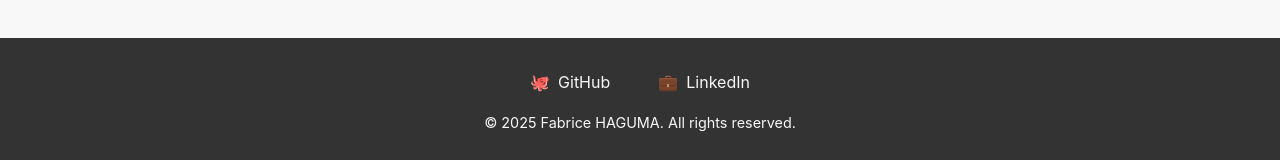
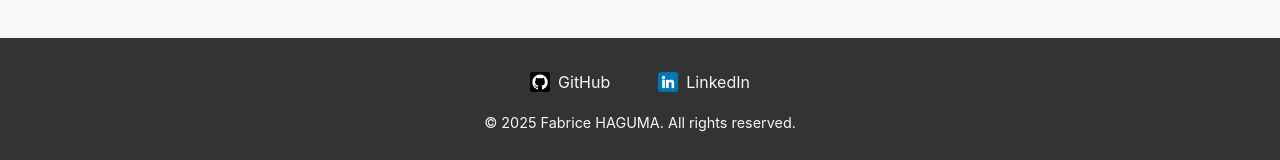
Before and after one commit to FabHaguma/my_portfolio, a React (Vite) app: page /projects in a window 1280 px wide. Shown: the part 3287-3447 px from the top of the page. Built offline with nearby package versions, Linux system fonts and the light colour scheme.

Commit message:
Refactor: Use featured project IDs array for landing page management

```diff
--- a/src/components/ProjectsSummary.jsx
+++ b/src/components/ProjectsSummary.jsx
@@ -1,14 +1,15 @@
 // src/components/ProjectsSummary.jsx
 import React from 'react';
 import { Link } from 'react-router-dom';
-import { projectsData } from '../data/projectsData';
+import { projectsData, featuredProjectIds } from '../data/projectsData';
 import ProjectCard from './ProjectCard'; // Re-use the ProjectCard component
 import './ProjectsSummary.css';
 
 const ProjectsSummary = () => {
-  // Select first 2 or 3 projects as featured, or implement a 'featured: true' flag in projectsData
-  const numberOfFeaturedProjects = 3;
-  const featuredProjects = projectsData.slice(0, numberOfFeaturedProjects);
+  // Filter and order projects based on featuredProjectIds array
+  const featuredProjects = featuredProjectIds
+    .map(id => projectsData.find(project => project.id === id))
+    .filter(project => project !== undefined); // Remove any IDs that don't match existing projects
 
   if (featuredProjects.length === 0 && projectsData.length > 0) {
     // Fallback if slicing results in empty but data exists (e.g. numberOfFeaturedProjects = 0)
@@ -32,7 +33,7 @@ const ProjectsSummary = () => {
         </p>
       )}
 
-      {projectsData.length > numberOfFeaturedProjects && (
+      {projectsData.length > featuredProjectIds.length && (
         <div className="view-all-projects-container">
           <Link to="/projects" className="button-primary view-all-button">
             View All Projects
--- a/src/components/layout/Footer.jsx
+++ b/src/components/layout/Footer.jsx
@@ -1,17 +1,15 @@
 // src/components/Footer.jsx
 import React from 'react';
 import './Footer.css';
-// Optional: Import SVG icons or a font icon library if you want to use icons
-// import { FaGithub, FaLinkedin } from 'react-icons/fa';
+import githubIcon from '../../assets/icons/github.png';
+import linkedinIcon from '../../assets/icons/linkedin.png';
 
 const Footer = () => {
   const currentYear = new Date().getFullYear();
 
   const socialLinks = [
-    { name: 'GitHub', url: 'https://github.com/fabhaguma', icon: '🐙' },
-    { name: 'LinkedIn', url: 'https://www.linkedin.com/in/fabrice-haguma/', icon: '💼' },
-    // Add more: e.g., Twitter, Dev.to, etc.
-    // { name: 'Twitter', url: 'https://twitter.com/yourhandle', icon: '🐦' },
+    { name: 'GitHub', url: 'https://github.com/fabhaguma', icon: githubIcon },
+    { name: 'LinkedIn', url: 'https://www.linkedin.com/in/fabrice-haguma/', icon: linkedinIcon },
   ];
 
   return (
@@ -19,8 +17,11 @@ const Footer = () => {
       <div className="footer-content">
         <div className="social-links">
           {socialLinks.map(link => (
-            <a key={link.name} href={link.url} target="_blank" rel="noopener noreferrer" aria-label={link.name}>
-              <span style={{marginRight: '0.5em'}}>{link.icon}</span>{link.name}
+            <a key={link.name} href={link.url} target="_blank" rel="noopener noreferrer" aria-label={link.name} className="social-link">
+              <span style={{ display: 'flex', alignItems: 'center' }}>
+                <img src={link.icon} alt={link.name} style={{ width: '20px', height: '20px', marginRight: '0.5em' }} />
+                <span>{link.name}</span>
+              </span>
             </a>
           ))}
         </div>
--- a/src/data/projectsData.js
+++ b/src/data/projectsData.js
@@ -7,6 +7,16 @@ import project_E_Screenshot from '../assets/images/projects/agebond-screenshot.p
 import project_F_Screenshot from '../assets/images/projects/yt-subs-screenshot.png';
 import project_G_Screenshot from '../assets/images/projects/haguma-art-editor-screenshot.png';
 
+// Featured projects displayed on the landing page (in order of appearance)
+// To add a new featured project: Add its ID to this array
+// To change featured order: Rearrange the IDs below
+export const featuredProjectIds = [1, 2, 3];
+
+// How to add a new project:
+// 1. Add project screenshot to src/assets/images/projects/
+// 2. Import the screenshot at the top of this file
+// 3. Add a new project object below with a unique ID
+// 4. To feature it on the landing page, add its ID to featuredProjectIds array above
 export const projectsData = [
   {
     id: 1,
```
Also changed, not shown: src/assets/icons/github.png (added), src/assets/icons/linkedin.png (added).
